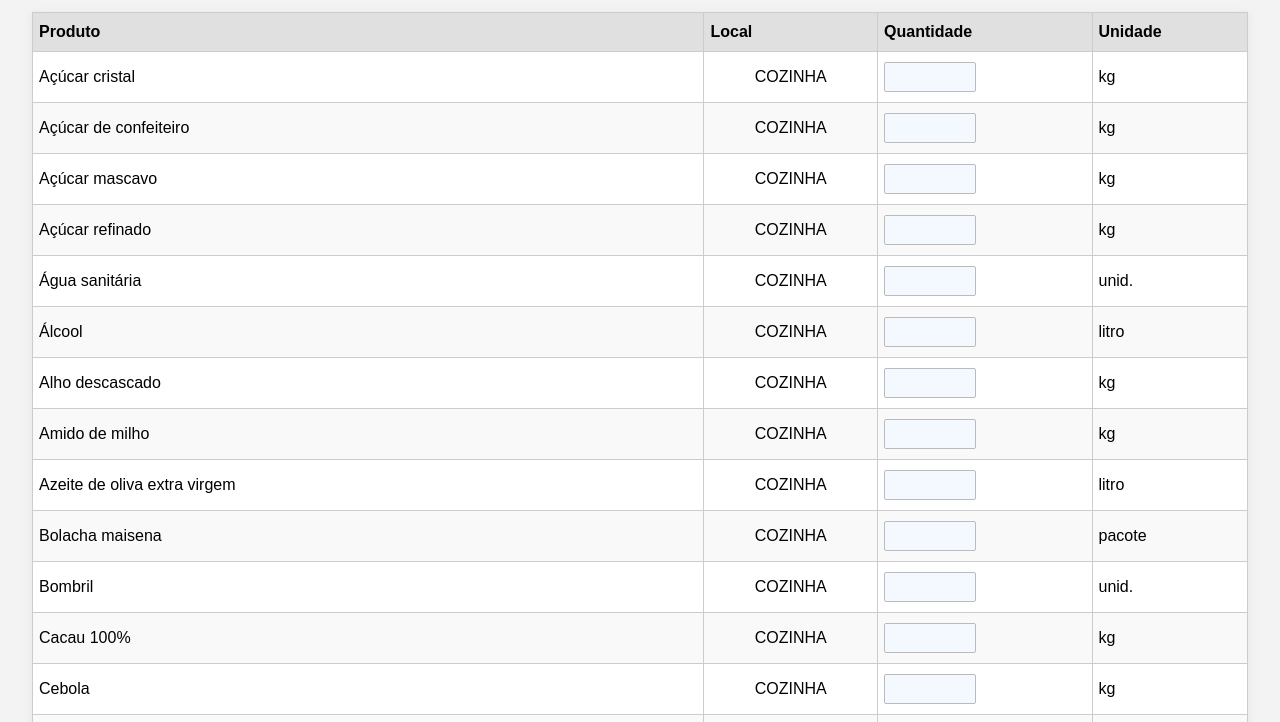
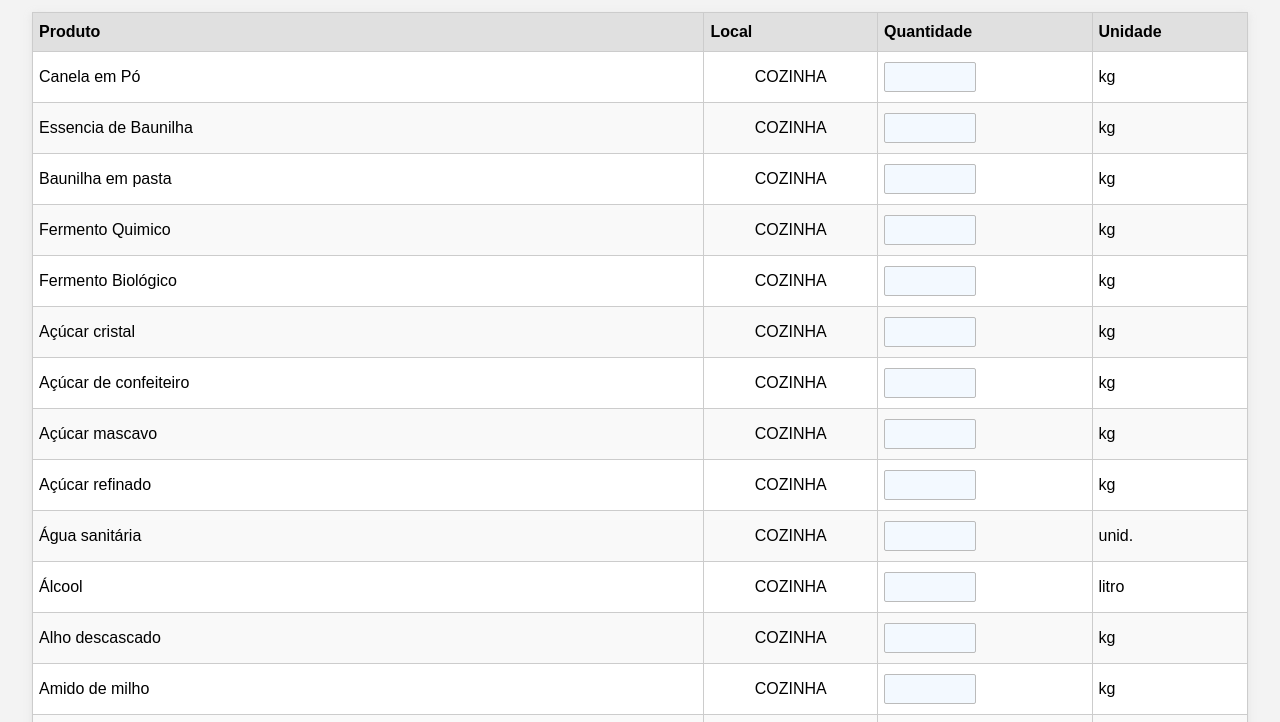
Before and after one commit to farragonilucas-creator/estoquecozinha, a plain HTML site: page index.html in a window 1280 px wide. Shown: the part 70-792 px from the top of the page. Drawn offline with Linux system fonts and the light colour scheme.

Commit message:
index.html

```diff
--- a/index.html
+++ b/index.html
@@ -78,6 +78,11 @@
       </tr>
     </thead>
     <tbody>
+      <tr><td>Canela em Pó</td><td class="center">COZINHA</td><td><input type="number" min="0" name="qtd1"></td><td>kg</td></tr>
+      <tr><td>Essencia de Baunilha</td><td class="center">COZINHA</td><td><input type="number" min="0" name="qtd1"></td><td>kg</td></tr>
+      <tr><td>Baunilha em pasta</td><td class="center">COZINHA</td><td><input type="number" min="0" name="qtd1"></td><td>kg</td></tr>
+      <tr><td>Fermento Quimico</td><td class="center">COZINHA</td><td><input type="number" min="0" name="qtd1"></td><td>kg</td></tr>
+      <tr><td>Fermento Biológico</td><td class="center">COZINHA</td><td><input type="number" min="0" name="qtd1"></td><td>kg</td></tr>
       <tr><td>Açúcar cristal</td><td class="center">COZINHA</td><td><input type="number" min="0" name="qtd1"></td><td>kg</td></tr>
       <tr><td>Açúcar de confeiteiro</td><td class="center">COZINHA</td><td><input type="number" min="0" name="qtd2"></td><td>kg</td></tr>
       <tr><td>Açúcar mascavo</td><td class="center">COZINHA</td><td><input type="number" min="0" name="qtd3"></td><td>kg</td></tr>
```
